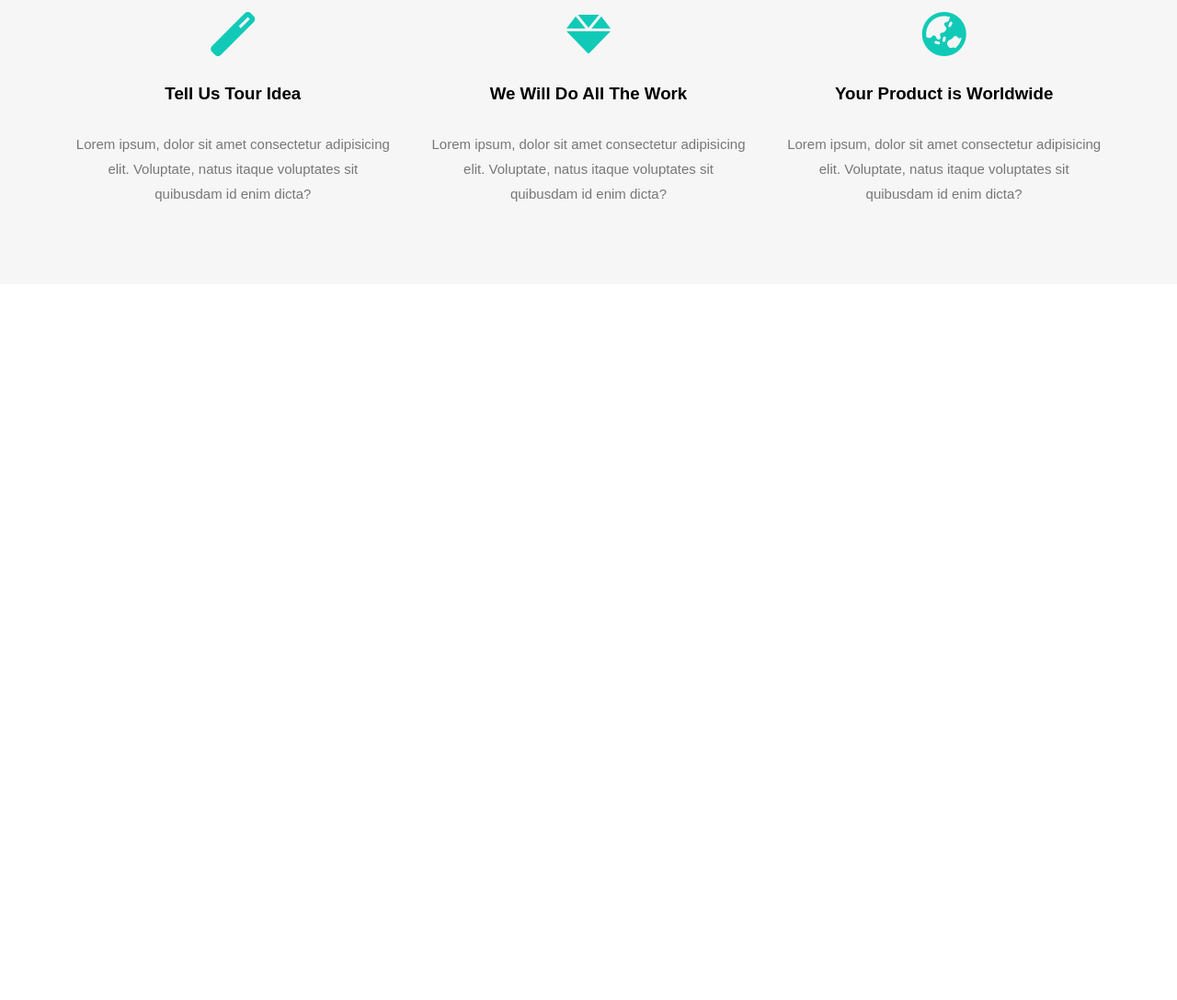
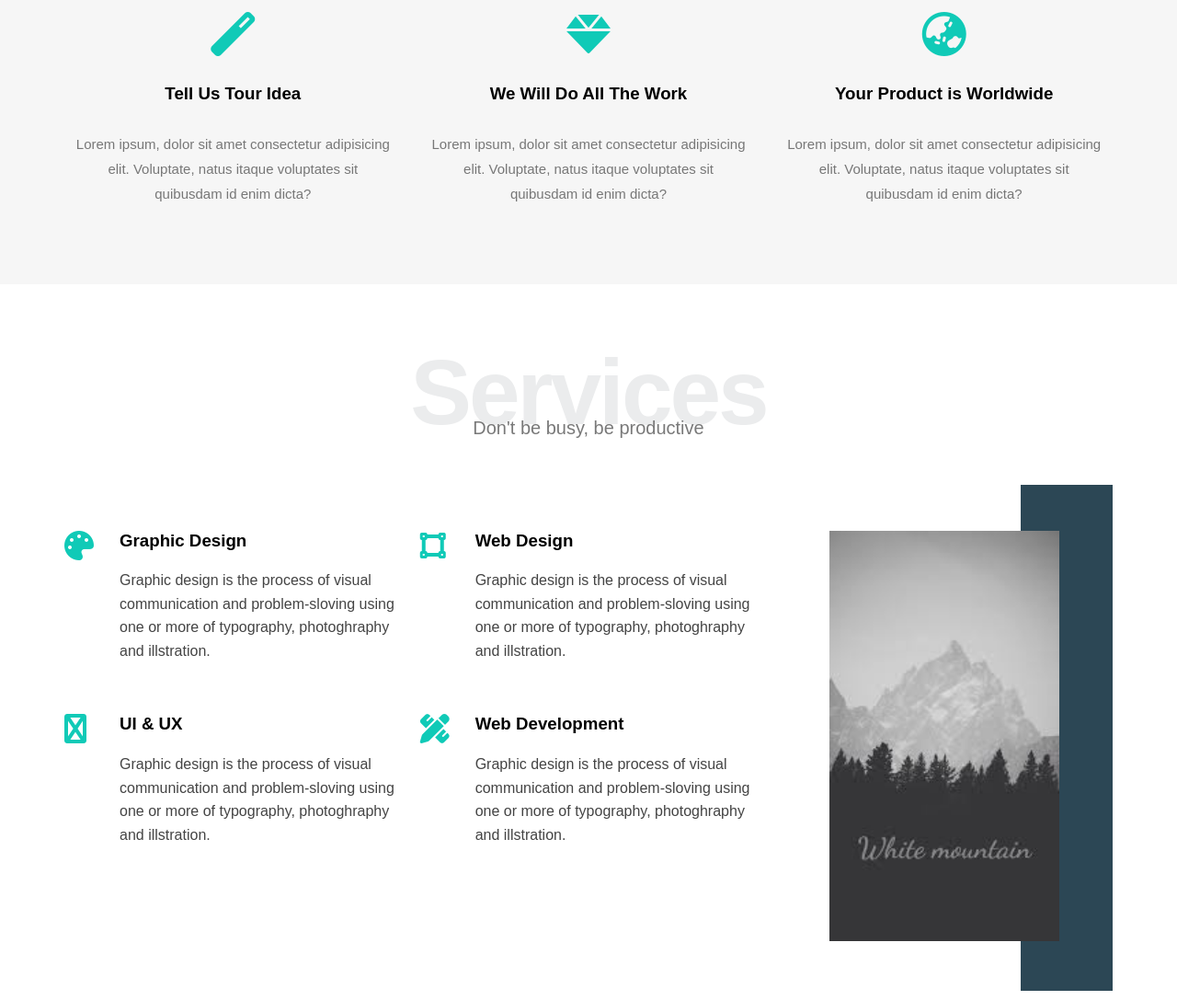
Before and after one commit to MhmodMd1/Template-One, a plain HTML site: page index.html in a window 1280 px wide. Shown: the part 857-1944 px from the top of the page at 92% size. Before the commit the page ends 1166 px from the top, so only its background shows below. Drawn offline with Linux system fonts and the light colour scheme.

Commit message:
Created The Services Section

```diff
--- a/css/leon.css
+++ b/css/leon.css
@@ -1,6 +1,7 @@
 /* Start Variables */
 :root {
     --main-color: #10cab7;
+    --secondary-color: #2c4755;
 }
 /* End Variables */
 
@@ -39,6 +40,31 @@ body {
     }
 }
 /* End Global Rules */
+/* Start Components  */
+.special-heading {
+    color: #ebeced;
+    font-size: 100px;
+    text-align: center;
+    font-weight: 800;
+    letter-spacing: -3px;
+    margin: 0;
+}
+.special-heading + p {
+    margin: -30px 0 0 ;
+    font-size: 20px;
+    text-align: center;
+    color: #797979;
+}
+
+@media (max-width: 767px) {
+    .special-heading {
+        font-size: 60px
+    }
+    .special-heading + p {
+        margin-top: -20px;
+    }
+}
+/* End Components  */
 /* Start Header  */
 .header {
     padding: 20px;
@@ -182,3 +208,69 @@ body {
     font-size: 15px;
 }
 /* End Features  */
+/* Start Services  */
+.services {
+    padding-top: 60px;
+    padding-bottom: 60px;
+}
+.services .services-content {
+    display: grid;
+    grid-template-columns: repeat(auto-fill, minmax(300px, 1fr)) ;
+    grid-gap: 20px;
+    margin-top: 100px;
+}
+
+.services .services-content .srv {
+    display: flex;
+    margin-bottom: 40px;
+}
+
+@media (max-width: 767px) {
+    .services .services-content .srv {
+        flex-direction: column;
+        text-align: center;
+    }
+}
+.services .services-content .srv i {
+    color: var(--main-color);
+    flex-basis: 60px;
+}
+.services .services-content .srv .text {
+    flex: 1;
+}
+.services .services-content .srv .text h3{
+    margin: 0 0 20px;
+}
+.services .services-content .srv .text p {
+    color: #444;
+    font-weight: 300;
+    line-height: 1.6;
+}
+
+.services .services-content .image  {
+    text-align: center;
+    position: relative;
+}
+
+.services .services-content .image::after {
+    content: '';
+    background-color: var(--secondary-color);
+    width: 100px;
+    height: calc(100% + 100px);
+    top: -50px;
+    position: absolute;
+    right: 0;
+    z-index: -1;
+}
+
+.services .services-content .image  img {
+    width: 250px;
+}
+@media (max-width: 1114px) {
+    .image-column {
+        display: none;
+    }
+}
+
+
+/* End Services  */
--- a/index.html
+++ b/index.html
@@ -19,7 +19,7 @@
     <!-- Start header  -->
     <div class="header">
         <div class="container">
-            <img class="logo" src="/images/logo.png" alt="">
+            <img class="logo" src="images/logo.png" alt="">
             <div class="links">
                 <span class="icon">
                     <span></span>
@@ -66,5 +66,64 @@
         </div>
     </div>
     <!-- End Future -->
+    <!-- Start Services  -->
+    <div class="services">
+        <div class="container">
+            <h2 class="special-heading">Services</h2>
+            <p>Don't be busy, be productive</p>
+            <div class="services-content">
+                <div class="col">
+                    <!-- Start Service -->
+                    <div class="srv">
+                        <i class="fas fa-palette fa-2x"></i>
+                        <div class="text">
+                            <h3>Graphic Design</h3>
+                            <p>Graphic design is the process of visual communication and problem-sloving using one or more of
+                                typography, photoghraphy and illstration.
+                            </p>
+                        </div>
+                    </div>
+                    <div class="srv">
+                        <i class="fas fa-sketch fa-2x"></i>
+                        <div class="text">
+                            <h3>UI & UX</h3>
+                            <p>Graphic design is the process of visual communication and problem-sloving using one or more of
+                                typography, photoghraphy and illstration.
+                            </p>
+                        </div>
+                    </div>
+                    <!-- End Service -->
+                </div>
+                <div class="col">
+                    <!-- Start Service -->
+                    <div class="srv">
+                        <i class="fas fa-vector-square fa-2x"></i>
+                        <div class="text">
+                            <h3>Web Design</h3>
+                            <p>Graphic design is the process of visual communication and problem-sloving using one or more of
+                                typography, photoghraphy and illstration.
+                            </p>
+                        </div>
+                    </div>
+                    <div class="srv">
+                        <i class="fas fa-pencil-ruler fa-2x"></i>
+                        <div class="text">
+                            <h3>Web Development</h3>
+                            <p>Graphic design is the process of visual communication and problem-sloving using one or more of
+                                typography, photoghraphy and illstration.
+                            </p>
+                        </div>
+                    </div>
+                    <!-- End Service -->
+                </div>
+                <div class="col">
+                    <div class="image image-column">
+                        <img src="images/services.jpg" alt="">
+                    </div>
+                </div>
+            </div>
+        </div>
+    </div>
+    <!-- End Services  -->
 </body>
 </html>
```
Also changed, not shown: images/services.jpg (added).
